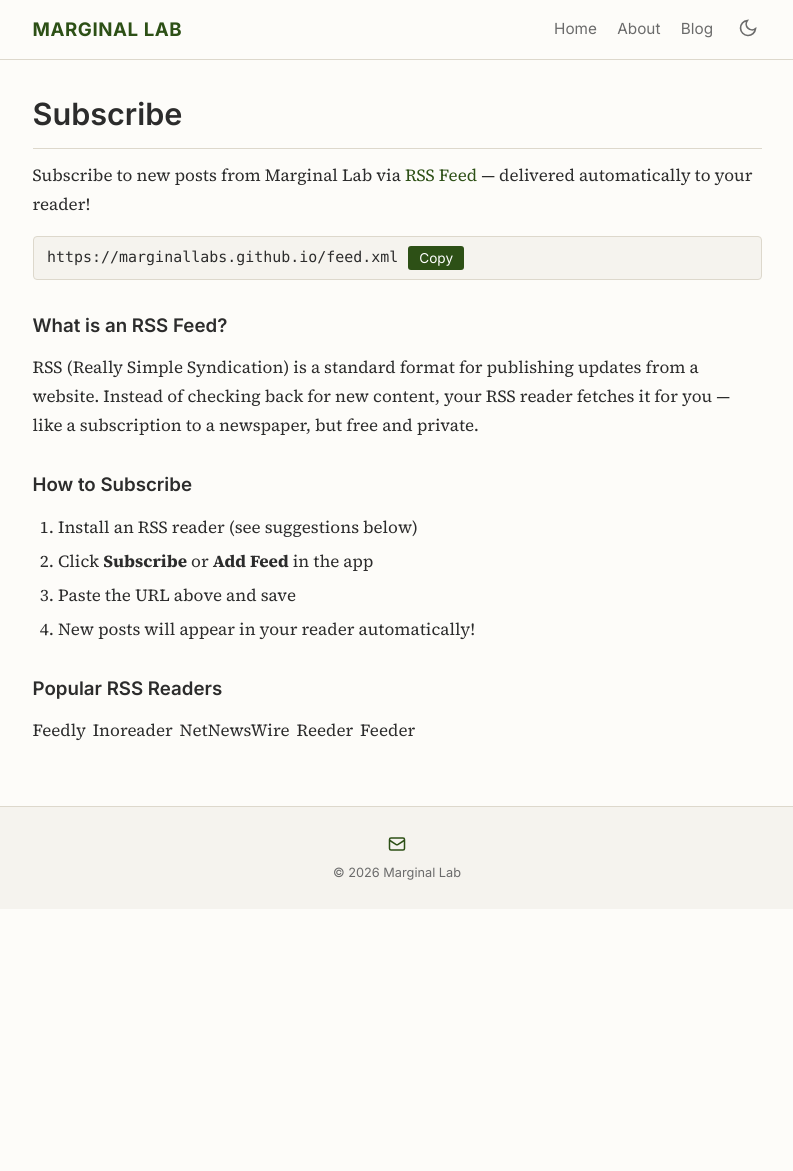
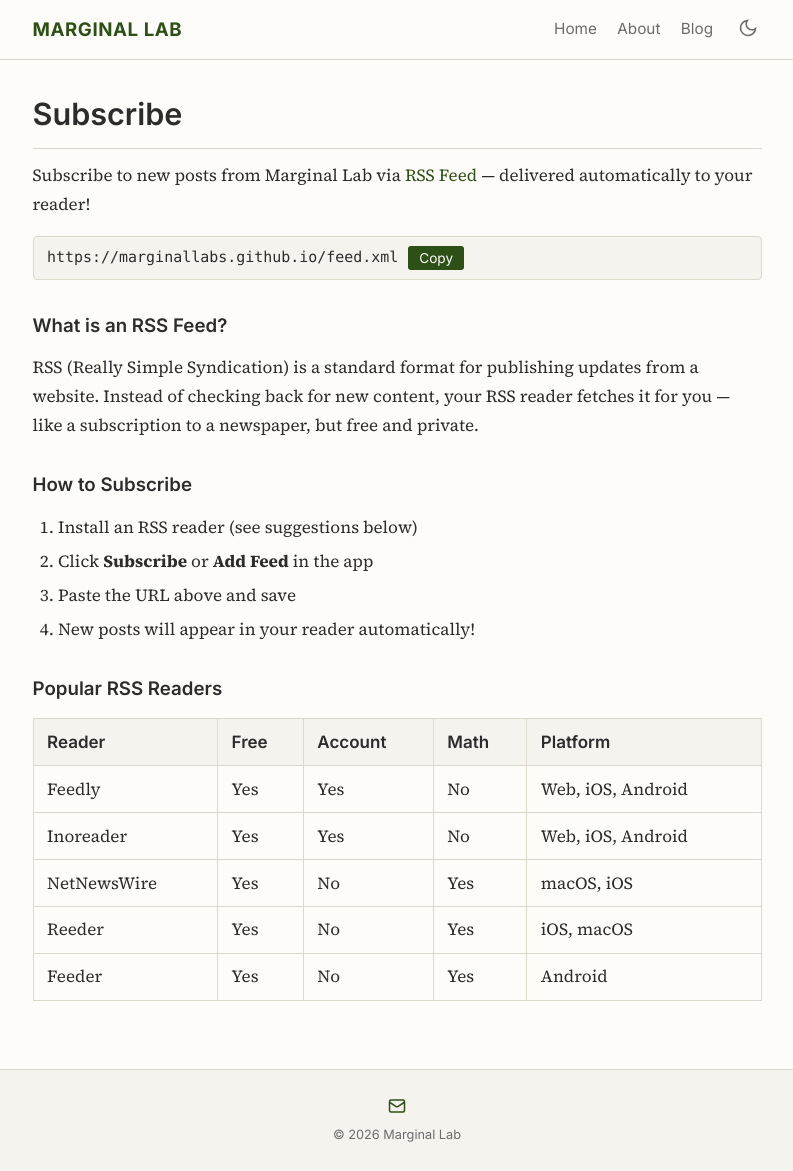
Before and after one commit to marginallabs/marginallabs.github.io, a Jekyll site: the page built from _pages/subscribe.md, in a window 1280 px wide and 1171 px high. Shown: the whole window, without its empty margins (243-1036 px from the left). Built offline with Jekyll 4.4.1, drawn with Linux system fonts in a browser that asks for light colours.

Commit message:
Rename RSS button text to Subscribe, add reader comparison table
Co-Authored-By: Claude Opus 4.7 <noreply@anthropic.com>

```diff
--- a/_layouts/page.html
+++ b/_layouts/page.html
@@ -8,7 +8,7 @@ layout: default
     <div class="rss-subscribe">
       <a href="{{ '/subscribe/' | relative_url }}">
         <svg xmlns="http://www.w3.org/2000/svg" width="16" height="16" viewBox="0 0 24 24" fill="none" stroke="currentColor" stroke-width="2" stroke-linecap="round" stroke-linejoin="round"><path d="M4 11a9 9 0 0 1 9 9"/><path d="M4 4a16 16 0 0 1 16 16"/><circle cx="5" cy="19" r="1"/></svg>
-        RSS Feed
+        Subscribe
       </a>
     </div>
     {% endif %}
--- a/_pages/subscribe.md
+++ b/_pages/subscribe.md
@@ -24,12 +24,55 @@ permalink: /subscribe/
   </ol>
 
   <h2>Popular RSS Readers</h2>
-  <div class="rss-apps">
-    <span class="app-tag">Feedly</span>
-    <span class="app-tag">Inoreader</span>
-    <span class="app-tag">NetNewsWire</span>
-    <span class="app-tag">Reeder</span>
-    <span class="app-tag">Feeder</span>
+  <div class="rss-readers-table-wrap">
+    <table class="rss-readers-table">
+      <thead>
+        <tr>
+          <th>Reader</th>
+          <th>Free</th>
+          <th>Account</th>
+          <th>Math</th>
+          <th>Platform</th>
+        </tr>
+      </thead>
+      <tbody>
+        <tr>
+          <td>Feedly</td>
+          <td>Yes</td>
+          <td>Yes</td>
+          <td>No</td>
+          <td>Web, iOS, Android</td>
+        </tr>
+        <tr>
+          <td>Inoreader</td>
+          <td>Yes</td>
+          <td>Yes</td>
+          <td>No</td>
+          <td>Web, iOS, Android</td>
+        </tr>
+        <tr>
+          <td>NetNewsWire</td>
+          <td>Yes</td>
+          <td>No</td>
+          <td>Yes</td>
+          <td>macOS, iOS</td>
+        </tr>
+        <tr>
+          <td>Reeder</td>
+          <td>Yes</td>
+          <td>No</td>
+          <td>Yes</td>
+          <td>iOS, macOS</td>
+        </tr>
+        <tr>
+          <td>Feeder</td>
+          <td>Yes</td>
+          <td>No</td>
+          <td>Yes</td>
+          <td>Android</td>
+        </tr>
+      </tbody>
+    </table>
   </div>
 </div>
 
```
